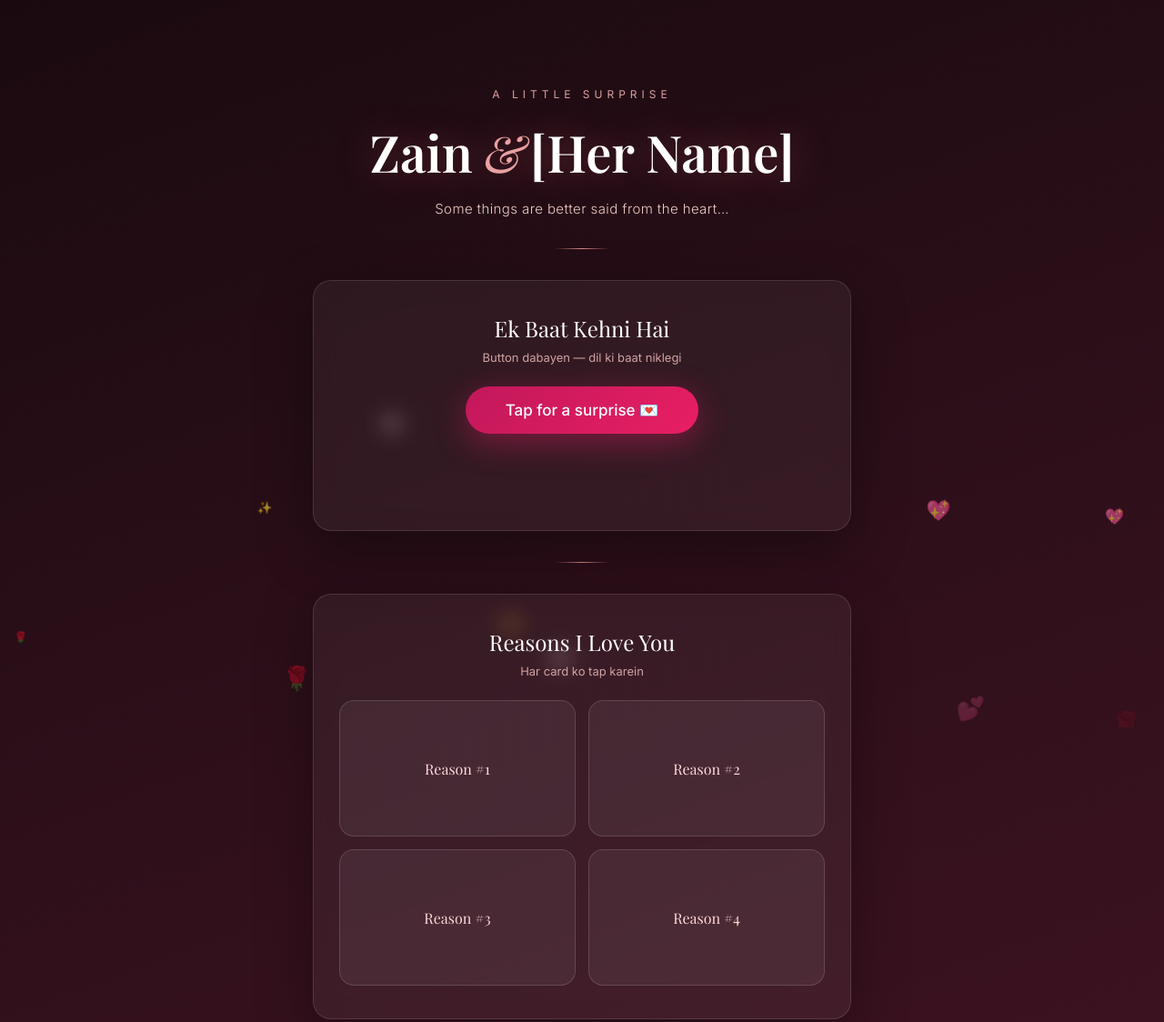
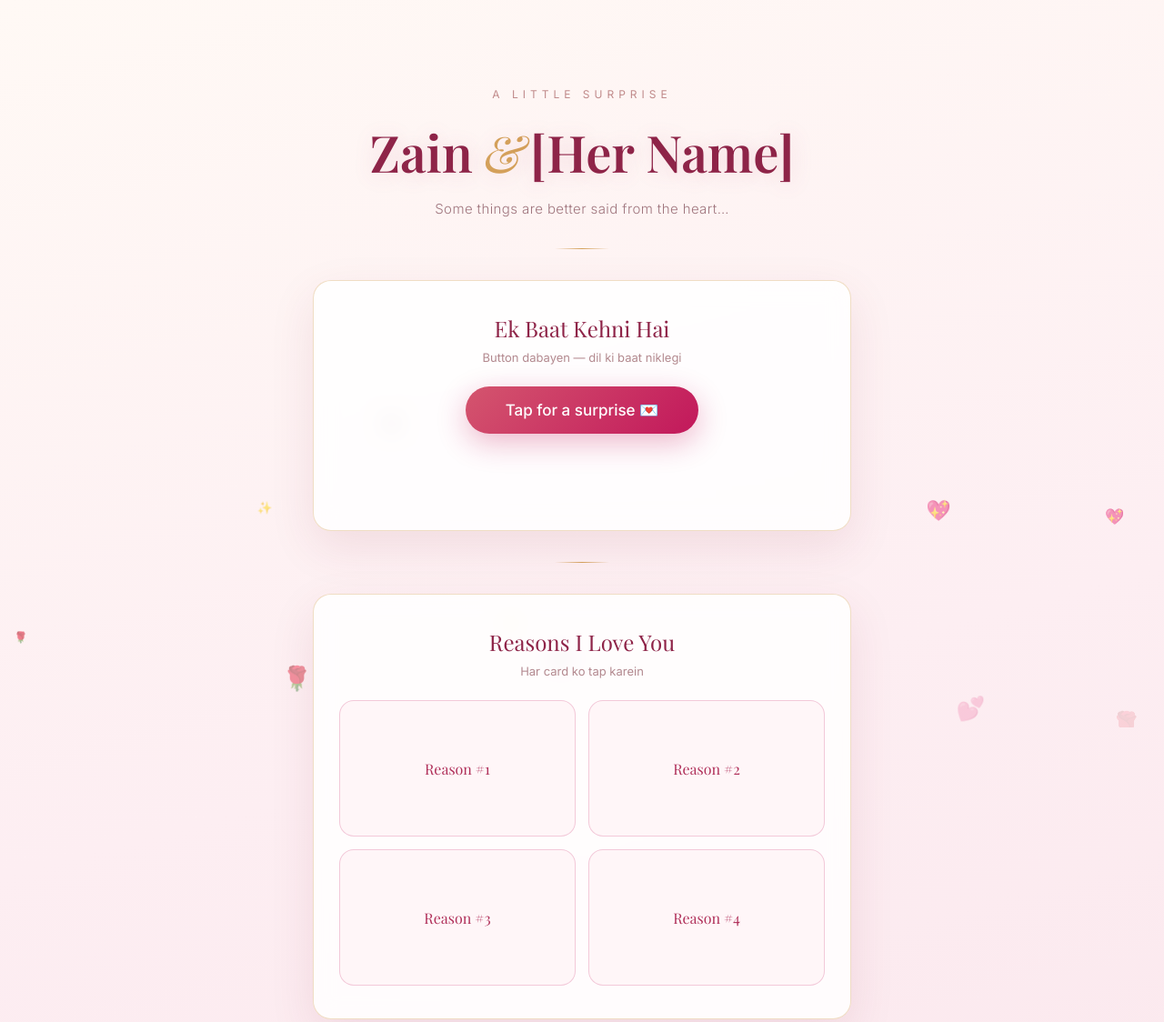
Before and after one commit to linaassistant/wife-surprise-page, a plain HTML site: page index.html in a window 1280 px wide. Shown: the top 1124 px of the page at 91% size. Drawn offline with nearby package versions, Linux system fonts and the light colour scheme; a web font is replaced by a local one.

Commit message:
light rose-gold theme

```diff
--- a/index.html
+++ b/index.html
@@ -10,8 +10,8 @@
 
   body {
     font-family: 'Inter', sans-serif;
-    background: linear-gradient(160deg, #1a0a0f 0%, #2d0f1a 40%, #4a1526 100%);
-    color: #f5e6e0;
+    background: linear-gradient(165deg, #fff9f5 0%, #fdeef2 45%, #f9e3ea 100%);
+    color: #4a2430;
     min-height: 100vh;
     overflow-x: hidden;
     position: relative;
@@ -43,62 +43,62 @@
   .hero { margin-top: 6vh; }
   .small-top {
     font-size: 12px; letter-spacing: 5px; text-transform: uppercase;
-    color: #d9a0a0; margin-bottom: 18px;
+    color: #c08a8a; margin-bottom: 18px;
   }
   .names {
     font-family: 'Playfair Display', serif;
     font-size: clamp(34px, 8vw, 56px);
     font-weight: 600;
-    color: #fff;
-    text-shadow: 0 0 40px rgba(255, 120, 140, 0.35);
+    color: #8e2448;
+    text-shadow: 0 2px 24px rgba(190, 80, 120, 0.18);
   }
-  .names .amp { font-style: italic; color: #e8a2a2; padding: 0 8px; font-weight: 400; }
+  .names .amp { font-style: italic; color: #d4a05a; padding: 0 8px; font-weight: 400; }
   .tagline {
-    margin-top: 16px; font-size: 15px; font-weight: 300; color: #ecc9c4;
+    margin-top: 16px; font-size: 15px; font-weight: 300; color: #a0767e;
     letter-spacing: 0.4px;
   }
 
-  .divider { width: 60px; height: 1px; background: linear-gradient(90deg, transparent, #d98a8a, transparent); margin: 34px auto; }
+  .divider { width: 60px; height: 1px; background: linear-gradient(90deg, transparent, #d4a05a, transparent); margin: 34px auto; }
 
   /* CARD */
   .card {
-    background: rgba(255, 255, 255, 0.05);
-    border: 1px solid rgba(255, 255, 255, 0.12);
+    background: rgba(255, 255, 255, 0.85);
+    border: 1px solid rgba(212, 160, 90, 0.35);
     backdrop-filter: blur(12px);
     border-radius: 20px;
     padding: 36px 28px;
     width: 100%;
-    box-shadow: 0 20px 60px rgba(0,0,0,0.35);
+    box-shadow: 0 18px 50px rgba(142, 36, 72, 0.10);
   }
   .card h2 {
     font-family: 'Playfair Display', serif;
-    font-size: 24px; font-weight: 500; margin-bottom: 8px; color: #fff;
+    font-size: 24px; font-weight: 500; margin-bottom: 8px; color: #8e2448;
   }
-  .card .sub { font-size: 13px; color: #cfa3a3; margin-bottom: 24px; }
+  .card .sub { font-size: 13px; color: #b3898f; margin-bottom: 24px; }
 
   /* ILY BUTTON */
   .ily-btn {
     font-family: 'Inter', sans-serif;
     font-size: 17px; font-weight: 500;
     color: #fff;
-    background: linear-gradient(135deg, #c2185b, #e91e63, #ad1457);
+    background: linear-gradient(135deg, #d4556e, #c2185b, #a12d55);
     background-size: 200% 200%;
     border: none; border-radius: 60px;
     padding: 16px 44px;
     cursor: pointer;
-    box-shadow: 0 10px 35px rgba(233, 30, 99, 0.45);
+    box-shadow: 0 10px 32px rgba(194, 24, 91, 0.35);
     transition: all 0.3s ease;
     animation: pulse 2.5s ease-in-out infinite;
   }
   .ily-btn:hover { transform: translateY(-3px) scale(1.03); box-shadow: 0 15px 45px rgba(233,30,99,0.6); }
   @keyframes pulse {
-    0%, 100% { box-shadow: 0 10px 35px rgba(233,30,99,0.4); }
-    50% { box-shadow: 0 10px 50px rgba(233,30,99,0.75); }
+    0%, 100% { box-shadow: 0 10px 32px rgba(194,24,91,0.3); }
+    50% { box-shadow: 0 10px 44px rgba(194,24,91,0.55); }
   }
   .ily-msg {
     margin-top: 18px; min-height: 52px;
     font-family: 'Playfair Display', serif;
-    font-style: italic; font-size: 17px; color: #ffd9d9;
+    font-style: italic; font-size: 17px; color: #b0305a;
     opacity: 0; transition: opacity 0.5s ease;
   }
   .ily-msg.show { opacity: 1; }
@@ -130,13 +130,13 @@
     border-radius: 16px;
     display: flex; align-items: center; justify-content: center;
     padding: 16px;
-    border: 1px solid rgba(255,255,255,0.14);
-    background: rgba(255,255,255,0.06);
+    border: 1px solid rgba(194, 24, 91, 0.20);
+    background: #fff6f8;
   }
-  .flip-front { font-family: 'Playfair Display', serif; font-size: 16px; color: #ffd9d9; }
+  .flip-front { font-family: 'Playfair Display', serif; font-size: 16px; color: #b0305a; }
   .flip-back {
     transform: rotateY(180deg);
-    background: linear-gradient(135deg, #c2185b, #ad1457);
+    background: linear-gradient(135deg, #d4556e, #a12d55);
     font-size: 14px; line-height: 1.5; color: #fff;
   }
 
@@ -144,13 +144,13 @@
   .video-placeholder {
     width: 100%; aspect-ratio: 16/9;
     border-radius: 16px;
-    border: 2px dashed rgba(255,255,255,0.25);
-    background: rgba(0,0,0,0.3);
+    border: 2px dashed #d4a05a;
+    background: #fff0f3;
     display: flex; flex-direction: column; align-items: center; justify-content: center;
-    gap: 10px; color: #d9a0a0; font-size: 14px;
+    gap: 10px; color: #b3898f; font-size: 14px;
   }
 
-  footer { margin-top: 60px; font-size: 12px; color: #8f6a6a; font-style: italic; }
+  footer { margin-top: 60px; font-size: 12px; color: #c0a0a5; font-style: italic; }
 
   @media (max-width: 480px) {
     .reasons-grid { grid-template-columns: 1fr; }
```
